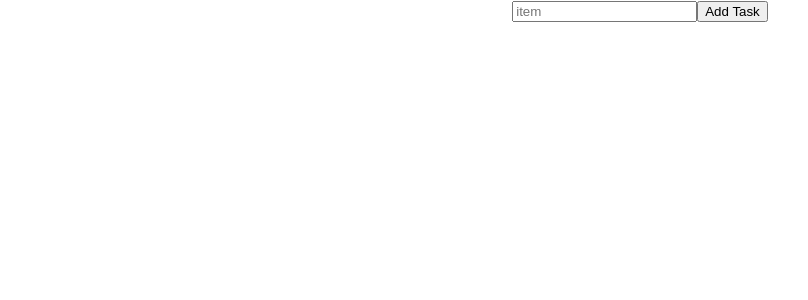
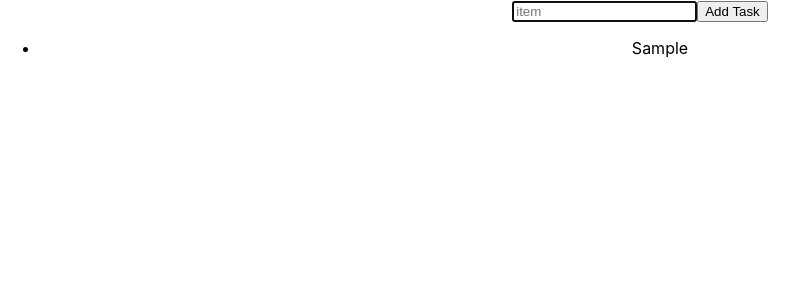
Before and after one commit to Arifkarimm/react-todo-app, a React (Create React App) app: page / in a window 1280 px wide. Both pictures are taken after typing "Sample" into the empty fields and a click on the button "Add Task". Shown: the top 300 px of the page, without its empty margins (0-808 px from the left). Built offline with nearby package versions, Linux system fonts and the light colour scheme.

Commit message:
add item functionality working

```diff
--- a/src/App.js
+++ b/src/App.js
@@ -1,6 +1,7 @@
 import React, { Component } from 'react';
 import './App.css';
 import TodoItem from './TodoItem';
+import TodoList from './TodoList';
 
 
 
@@ -11,22 +12,43 @@ class App extends Component {
     this.state = {
       items:[],
       currentItem:{
-        text:"",
-        key:""
+        text: "",
+        key: ""
       }
     }
 
     this.addItem = this.addItem.bind(this);
     this.onInputChange = this.onInputChange.bind(this);
 
+
   }
 
+
+
   onInputChange(e){
-    console.log(e.target.value)
+    const inputItem = e.target.value;
+    const currentItem ={
+      text: inputItem,
+      key: Date.now()
+    }
+
+    this.setState({
+      currentItem: currentItem
+    })
   }
 
   addItem(e){
-    console.log("add item in list")
+    const newItem = this.state.currentItem;
+    if (newItem.text !=="") {
+      const items = [...this.state.items, newItem];
+      this.setState({
+        items: items,
+        currentItem: {
+          text: "",
+          key: ""
+        }
+      })
+    }
     e.preventDefault();
   }
 
@@ -44,6 +66,7 @@ class App extends Component {
             currentItem={this.state.currentItem}
             onInputChange={this.onInputChange}
           />
+          <TodoList entries={this.state.items}/>
         </header>
       </div>
     );
--- /dev/null
+++ b/src/TodoList.js
@@ -0,0 +1,22 @@
+import React, { Component } from 'react';
+
+
+class TodoList extends Component {
+	render() {
+		return (
+			<div className="todList">
+				<ul className="todList-list">
+					{this.props.entries.map(item => (
+						<li key={item.key}>
+							{item.text}
+						</li>
+					))}
+				</ul>
+			</div>
+		);
+	}
+}
+
+
+
+export default TodoList;
```
